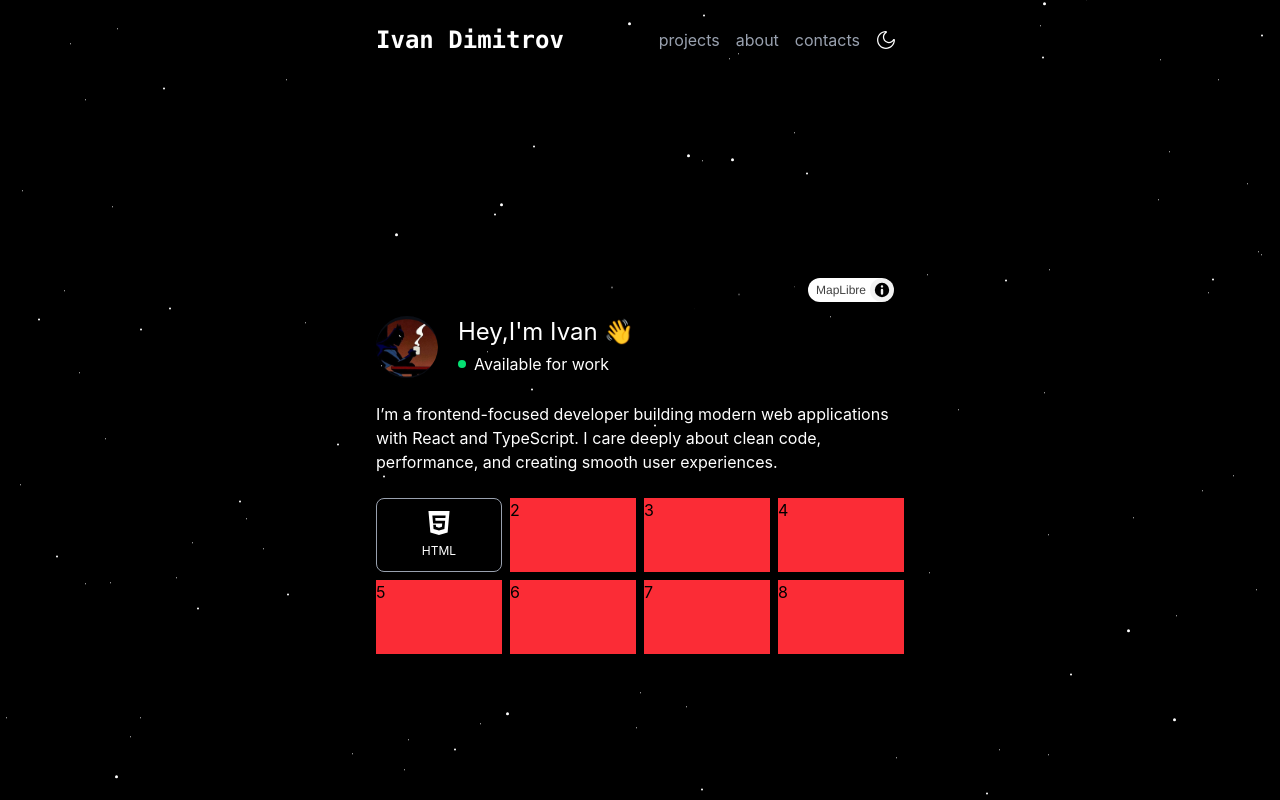
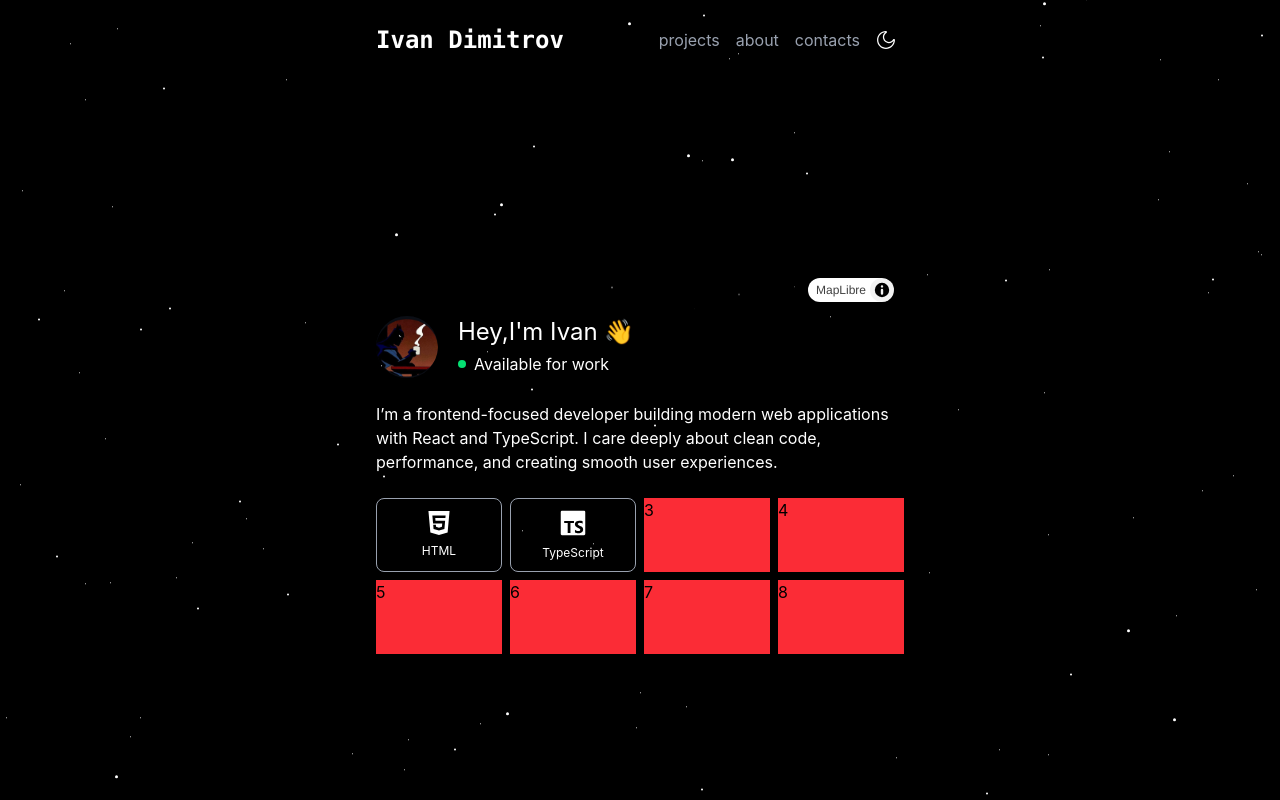
Before and after one commit to Durotaren/portfolio, a React (Vite) app: page / in a window 1280 px wide. Built offline with nearby package versions, Linux system fonts and the light colour scheme; no server answers.

Commit message:
Develop the TypeScript component

```diff
--- a/src/components/Skills.tsx
+++ b/src/components/Skills.tsx
@@ -1,10 +1,11 @@
 import HtmlIcon from './icons/HtmlIcon';
+import TypeScriptIcon from './icons/TypeScript';
 
 export default function Skills() {
   return (
     <div className="w-full h-[156px] my-6 grid grid-cols-4 grid-rows-2 gap-2">
       <HtmlIcon />
-      <div className="w-full h-full bg-red-500">2</div>
+      <TypeScriptIcon />
       <div className="w-full h-full bg-red-500">3</div>
       <div className="w-full h-full bg-red-500">4</div>
       <div className="w-full h-full bg-red-500">5</div>
--- /dev/null
+++ b/src/components/icons/TypeScript.tsx
@@ -0,0 +1,37 @@
+export default function TypeScriptIcon() {
+  return (
+    <div className="w-full h-full rounded-lg group flex flex-col gap-2 items-center justify-center border border-gray-400">
+      <svg
+        viewBox="0 0 32 32"
+        xmlns="http://www.w3.org/2000/svg"
+        className="w-7 h-7 transition-transform duration-300 group-hover:-translate-y-1"
+      >
+        <rect
+          x="2"
+          y="2"
+          width="28"
+          height="28"
+          rx="1.312"
+          fill="#ffffff"
+          className="transition-colors duration-300"
+        />
+
+        <path
+          d="M18.245,23.759v3.068a6.492,6.492,0,0,0,1.764.575,11.56,11.56,0,0,0,2.146.192,9.968,9.968,0,0,0,2.088-.211,5.11,5.11,0,0,0,1.735-.7,3.542,3.542,0,0,0,1.181-1.266,4.469,4.469,0,0,0,.186-3.394,3.409,3.409,0,0,0-.717-1.117,5.236,5.236,0,0,0-1.123-.877,12.027,12.027,0,0,0-1.477-.734q-.6-.249-1.08-.484a5.5,5.5,0,0,1-.813-.479,2.089,2.089,0,0,1-.516-.518,1.091,1.091,0,0,1-.181-.618,1.039,1.039,0,0,1,.162-.571,1.4,1.4,0,0,1,.459-.436,2.439,2.439,0,0,1,.726-.283,4.211,4.211,0,0,1,.956-.1,5.942,5.942,0,0,1,.808.058,6.292,6.292,0,0,1,.856.177,5.994,5.994,0,0,1,.836.3,4.657,4.657,0,0,1,.751.422V13.9a7.509,7.509,0,0,0-1.525-.4,12.426,12.426,0,0,0-1.9-.129,8.767,8.767,0,0,0-2.064.235,5.239,5.239,0,0,0-1.716.733,3.655,3.655,0,0,0-1.171,1.271,3.731,3.731,0,0,0-.431,1.845,3.588,3.588,0,0,0,.789,2.34,6,6,0,0,0,2.395,1.639q.63.26,1.175.509a6.458,6.458,0,0,1,.942.517,2.463,2.463,0,0,1,.626.585,1.2,1.2,0,0,1,.23.719,1.1,1.1,0,0,1-.144.552,1.269,1.269,0,0,1-.435.441,2.381,2.381,0,0,1-.726.292,4.377,4.377,0,0,1-1.018.105,5.773,5.773,0,0,1-1.969-.35A5.874,5.874,0,0,1,18.245,23.759Zm-5.154-7.638h4V13.594H5.938v2.527H9.92V27.375h3.171Z"
+          fill="#000000"
+          fillRule="evenodd"
+        />
+      </svg>
+
+      <p className="text-white text-xs">TypeScript</p>
+
+      <style>
+        {`
+          .group:hover rect {
+            fill: #3178c6;
+          }
+        `}
+      </style>
+    </div>
+  );
+}
```
